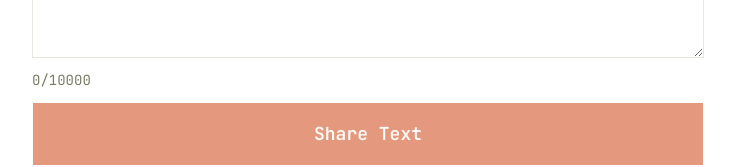
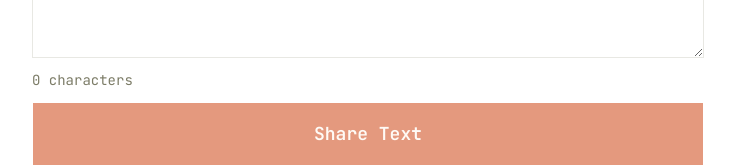
Before and after one commit to learn-kys/share, a Next.js app: page /text in a window 1280 px wide. Shown: the part 377-544 px from the top of the page, without its empty margins (272-1007 px from the left). Built offline with nearby package versions, Linux system fonts and the light colour scheme; no server answers.

Commit message:
increased limit

```diff
--- a/app/text/page.tsx
+++ b/app/text/page.tsx
@@ -4,7 +4,7 @@ import Image from "next/image";
 import QRCode from "qrcode";
 import { useState } from "react";
 import { Button } from "@/components/ui/button";
-import { API_ENDPOINTS, TEXT_SHARE_MAX_LENGTH } from "@/lib/config";
+import { API_ENDPOINTS } from "@/lib/config";
 
 export default function TextSharePage() {
   const [text, setText] = useState("");
@@ -26,10 +26,7 @@ export default function TextSharePage() {
       setError("Enter some text to share.");
       return;
     }
-    if (text.length > TEXT_SHARE_MAX_LENGTH) {
-      setError(`Text must be ${TEXT_SHARE_MAX_LENGTH} characters or fewer.`);
-      return;
-    }
+
 
     setIsLoading(true);
     setError(null);
@@ -82,13 +79,12 @@ export default function TextSharePage() {
             }}
             placeholder="Type or paste the text you want to share..."
             className="w-full min-h-[160px] rounded-none border border-input bg-transparent px-4 py-3 text-base text-foreground placeholder:text-muted-foreground focus-visible:border-ring focus-visible:ring-1 focus-visible:ring-ring/50 disabled:pointer-events-none disabled:cursor-not-allowed disabled:bg-input/50 disabled:opacity-50"
-            maxLength={TEXT_SHARE_MAX_LENGTH}
             disabled={isLoading || Boolean(shareCode)}
           />
 
           <div className="flex items-center justify-between text-xs sm:text-sm text-muted-foreground">
             <span>
-              {text.length}/{TEXT_SHARE_MAX_LENGTH}
+              {text.length.toLocaleString()} characters
             </span>
             {shareCode && (
               <button
@@ -111,7 +107,6 @@ export default function TextSharePage() {
             disabled={
               isLoading ||
               !text.trim() ||
-              text.length > TEXT_SHARE_MAX_LENGTH ||
               Boolean(shareCode)
             }
             className="w-full font-semibold text-base sm:text-lg"
--- a/app/use-file-upload.ts
+++ b/app/use-file-upload.ts
@@ -4,7 +4,7 @@ import type { ChangeEvent } from "react";
 import { useCallback, useEffect, useRef, useState } from "react";
 import { API_ENDPOINTS } from "@/lib/config";
 
-const MAX_FILE_SIZE_MB = 20;
+const MAX_FILE_SIZE_MB = 500;
 const MAX_FILE_SIZE_BYTES = MAX_FILE_SIZE_MB * 1024 * 1024;
 const UPLOAD_PROGRESS_CAP = 92;
 const PROCESSING_PROGRESS_CAP = 98;
--- a/lib/config.ts
+++ b/lib/config.ts
@@ -8,5 +8,3 @@ export const API_ENDPOINTS = {
   SHARE_CODE_TEXT: `${API_BASE_URL}/share-code/text`,
   SHARE_CODE_LOOKUP: `${API_BASE_URL}/share-code`,
 } as const;
-
-export const TEXT_SHARE_MAX_LENGTH = 10000;
```
